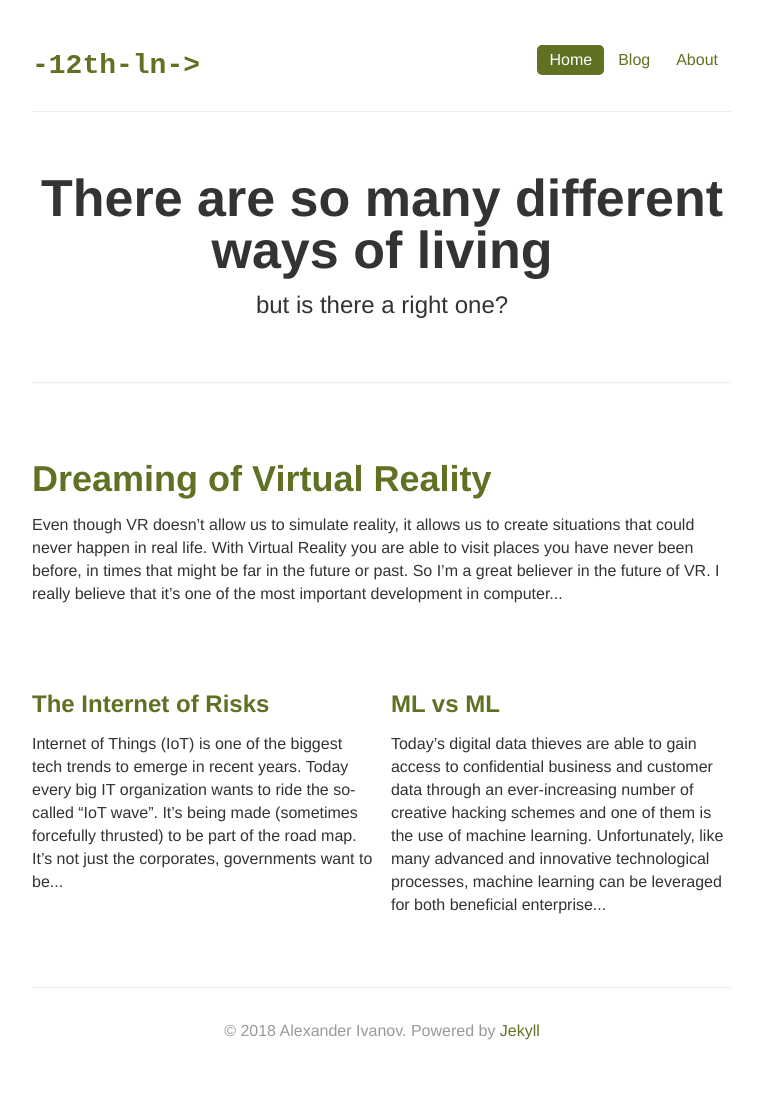
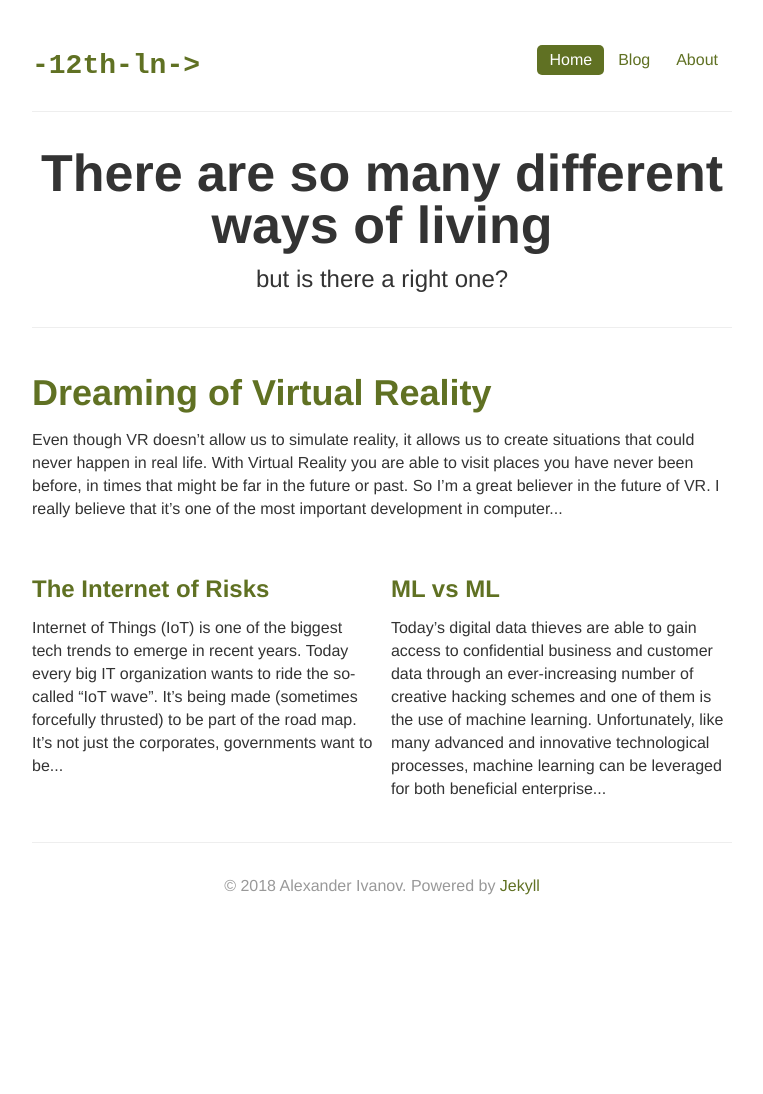
Before and after one commit to sashasyedin/twelfthlane.net, a Jekyll site: the page built from index.html, in a window 1280 px wide. Shown: the whole page, without its empty margins (258-1021 px from the left). Built offline with Jekyll 4.4.1, drawn with Linux system fonts in a browser that asks for light colours; after the commit the page ends 948 px from its top, so only the background shows below that.

Commit message:
Update custom.css

```diff
--- a/css/custom.css
+++ b/css/custom.css
@@ -30,7 +30,7 @@ a:active
 }
 
 .jumbotron {
-  margin: 60px 0;
+  margin: 30px 0;
   text-align: center;
 }
 .jumbotron h1 {
@@ -43,7 +43,7 @@ a:active
 }
 
 .marketing {
-  margin: 60px 0;
+  margin: 30px 0;
 }
 .marketing p + h4 {
   margin-top: 28px;
```
